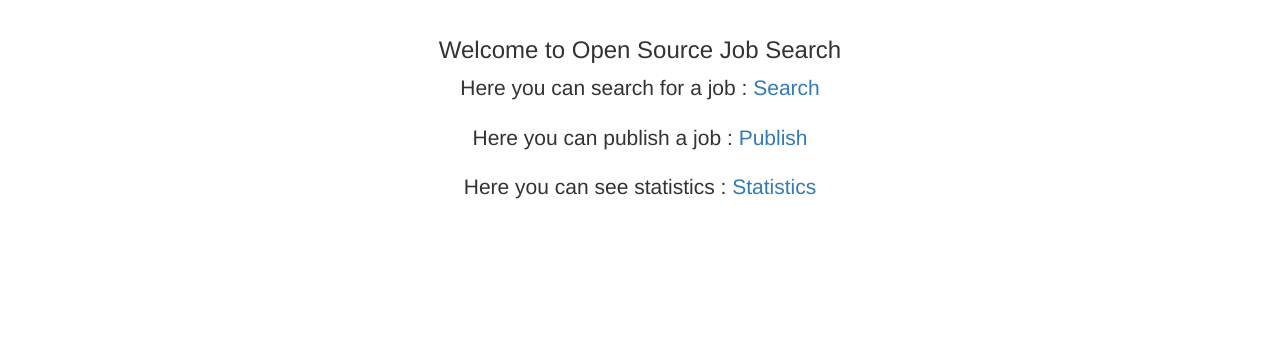
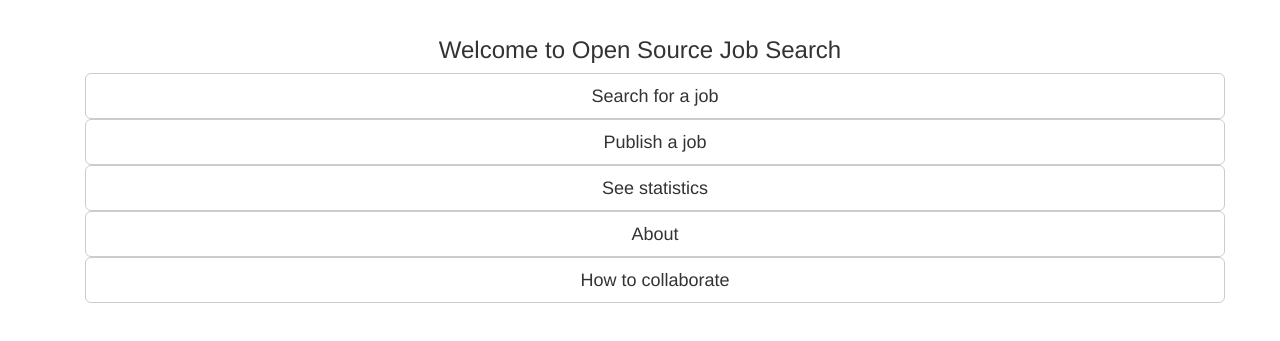
Before and after one commit to opensourcejobsearch/opensourcejobsearch.github.io, a plain HTML site: page index.html in a window 1280 px wide. Shown: the part 49-390 px from the top of the page. Drawn offline with nearby package versions, Linux system fonts and the light colour scheme.

Commit message:
Update index.html

```diff
--- a/index.html
+++ b/index.html
@@ -23,9 +23,39 @@
 Welcome to Open Source Job Search
 </h3>
 
-<p class="lead text-center">Here you can search for a job : <a href="search1.html">Search</a></p>
-<p class="lead text-center">Here you can publish a job : <a href="publish.html">Publish</a></p>
-<p class="lead text-center">Here you can see statistics : <a href="statistics.html">Statistics</a></p>
+<!-- --------- -->
+<div class="container">
+<div class="row">
+<div class="col-md-12">
+<a href="search1.html" class="btn btn-default btn-lg btn-block">Search for a job</a>
+</div>
+</div>
+
+<div class="row">
+<div class="col-md-12">
+<a href="publish.html" class="btn btn-default btn-lg btn-block">Publish a job</a>
+</div>
+</div>
+
+<div class="row">
+<div class="col-md-12">
+<a href="statistics.html" class="btn btn-default btn-lg btn-block">See statistics</a>
+</div>
+</div>
+
+<div class="row">
+<div class="col-md-12">
+<a href="index.html" class="btn btn-default btn-lg btn-block">About</a>
+</div>
+</div>
+
+<div class="row">
+<div class="col-md-12">
+<a href="index.html" class="btn btn-default btn-lg btn-block">How to collaborate</a>
+</div>
+</div>
+</div>
+<!-- --------- -->
 
 </div>
 <!-- JavaScript placed at the end of the document so the pages load faster -->
```
